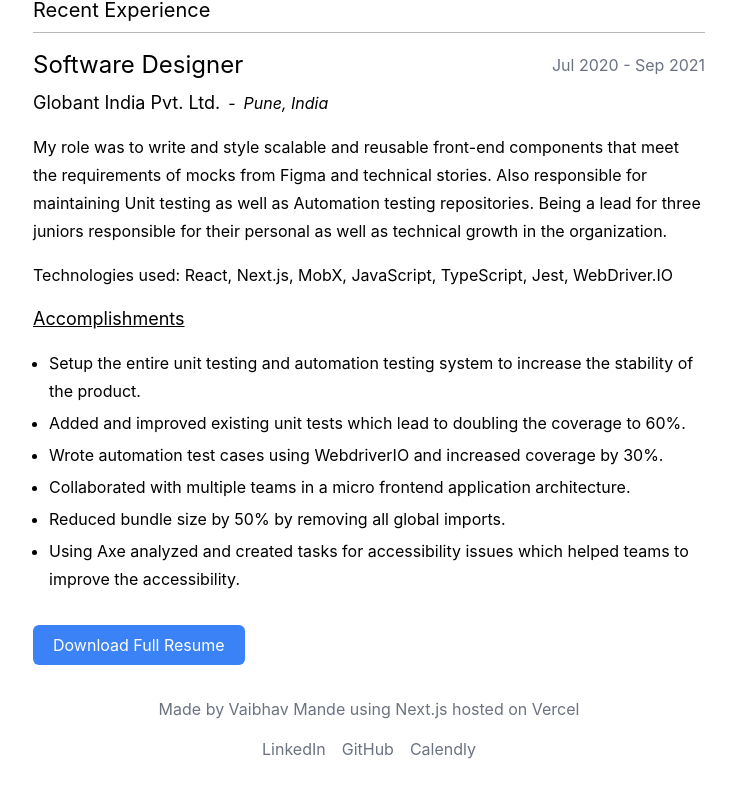
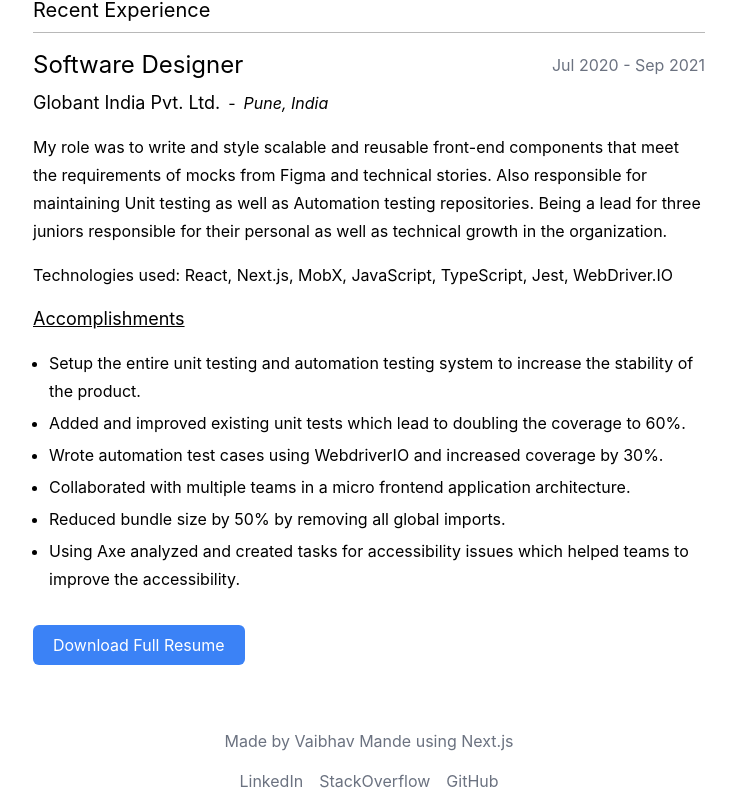
Before and after one commit to vaibhavmande/vaibhavmande.github.io, a Next.js app: page /resume in a window 1280 px wide. Shown: the part 381-1190 px from the top of the page, without its empty margins (271-1006 px from the left). Before the commit the page ends 1158 px from the top, so only its background shows below. Built offline with nearby package versions, Linux system fonts and the light colour scheme.

Commit message:
finish resume

```diff
--- a/components/Footer.tsx
+++ b/components/Footer.tsx
@@ -1,21 +1,49 @@
+import constants from '../constants';
+
+function FooterLink({ href, title, children }) {
+  return (
+    <a href={href} title={title} target="_blank" rel="noopener">
+      {children}
+    </a>
+  );
+}
+
 export default function Footer() {
   return (
     <footer className="m-auto max-w-2xl pb-4 text-base">
       <section className="grid grid-rows-2 gap-4 text-gray-500">
         <div>
-          Made by Vaibhav Mande using <a href="#">Next.js</a> hosted on{' '}
-          <a href="#">Vercel</a>
+          Made by Vaibhav Mande using <a href="#">Next.js</a>
         </div>
         <nav>
           <ul className="m-auto flex gap-4 justify-center">
-            <li className="hover:text-gray-800">LinkedIn</li>
-            <li>GitHub</li>
-            <li>Calendly</li>
+            <li className="hover:text-gray-800">
+              <FooterLink
+                href={constants.linkedin}
+                title="link to vaibhav's linkedin profile"
+              >
+                LinkedIn
+              </FooterLink>
+            </li>
+            <li>
+              <FooterLink
+                href={constants.stackoverflow}
+                title="link to vaibhav's stackoverflow profile"
+              >
+                StackOverflow
+              </FooterLink>
+            </li>
+            <li>
+              <FooterLink
+                href={constants.github}
+                title="link to vaibhav's github profile"
+              >
+                GitHub
+              </FooterLink>
+            </li>
           </ul>
         </nav>
       </section>
     </footer>
   );
 }
-
-// Add stackoverflow link in the footer
--- a/components/Header.tsx
+++ b/components/Header.tsx
@@ -1,4 +1,6 @@
 import Link from 'next/link';
+import constants from '../constants';
+
 export default function Header() {
   return (
     <header>
@@ -15,8 +17,8 @@ export default function Header() {
             </Link>
           </li>
           <li className="ml-auto">
-            <Link href="/contact">
-              <a>Twitter</a>
+            <Link href={constants.github}>
+              <a>GitHub</a>
             </Link>
           </li>
         </ul>
--- a/constants.ts
+++ b/constants.ts
@@ -1,14 +1,12 @@
-const certificates = [
-  {
-    name: 'Front-End Web Development in React from Coursera',
-    url: 'https://coursera.org/share/4be7bd76752ae1cf70e8dd89e70615ef'
-  },
-  {
-    name: 'Introduction to Web Accessibility by W3C',
-    url: 'https://courses.edx.org/certificates/5394f588a26b4206ac565ebf865d0117'
-  }
-];
+const links = {
+  linkedin: 'https://www.linkedin.com/in/vaibhavmande/',
+  medium: 'https://vaibhavmande.medium.com/',
+  twitter: 'https://twitter.com/vaibhvmande',
+  github: 'https://github.com/vaibhavmande',
+  resume: `https://docs.google.com/document/d/${process.env.DOC_ID}/export?format=pdf`,
+  stackoverflow: 'https://stackoverflow.com/users/2157907/vaibhavmande'
+};
 
 export default Object.freeze({
-  certificates
+  ...links
 });
--- a/pages/resume.tsx
+++ b/pages/resume.tsx
@@ -1,4 +1,4 @@
-// import TitledContent from '../components/TitledContent';
+import constants from '../constants';
 
 function Title({ title }: { title: string }) {
   return (
@@ -12,7 +12,7 @@ function Title({ title }: { title: string }) {
 
 export default function Resume() {
   return (
-    <main className="flex-1 max-w-2xl w-full mx-auto">
+    <main className="flex-1 max-w-2xl w-full mx-auto mb-8">
       <h1 className="font-bold text-3xl mb-2">Vaibhav Mande</h1>
       <h2 className="text-2xl text-gray-500 mb-6">
         Web developer in Pune, India
@@ -73,6 +73,7 @@ export default function Resume() {
         </>
       </ExperienceBlock>
       <a
+        href={constants.resume}
         target="_blank"
         rel="noopener"
         role="button"
```
